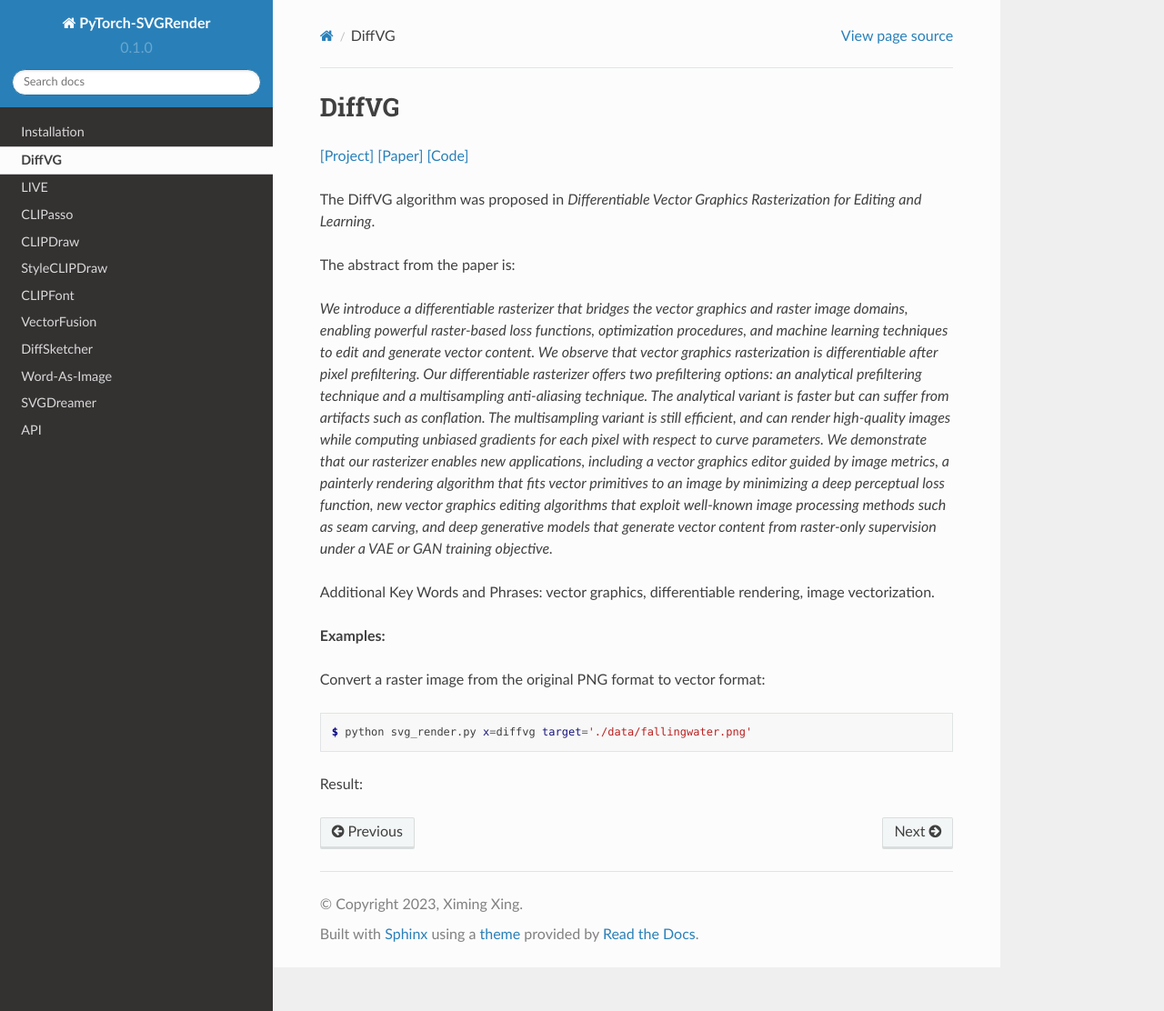
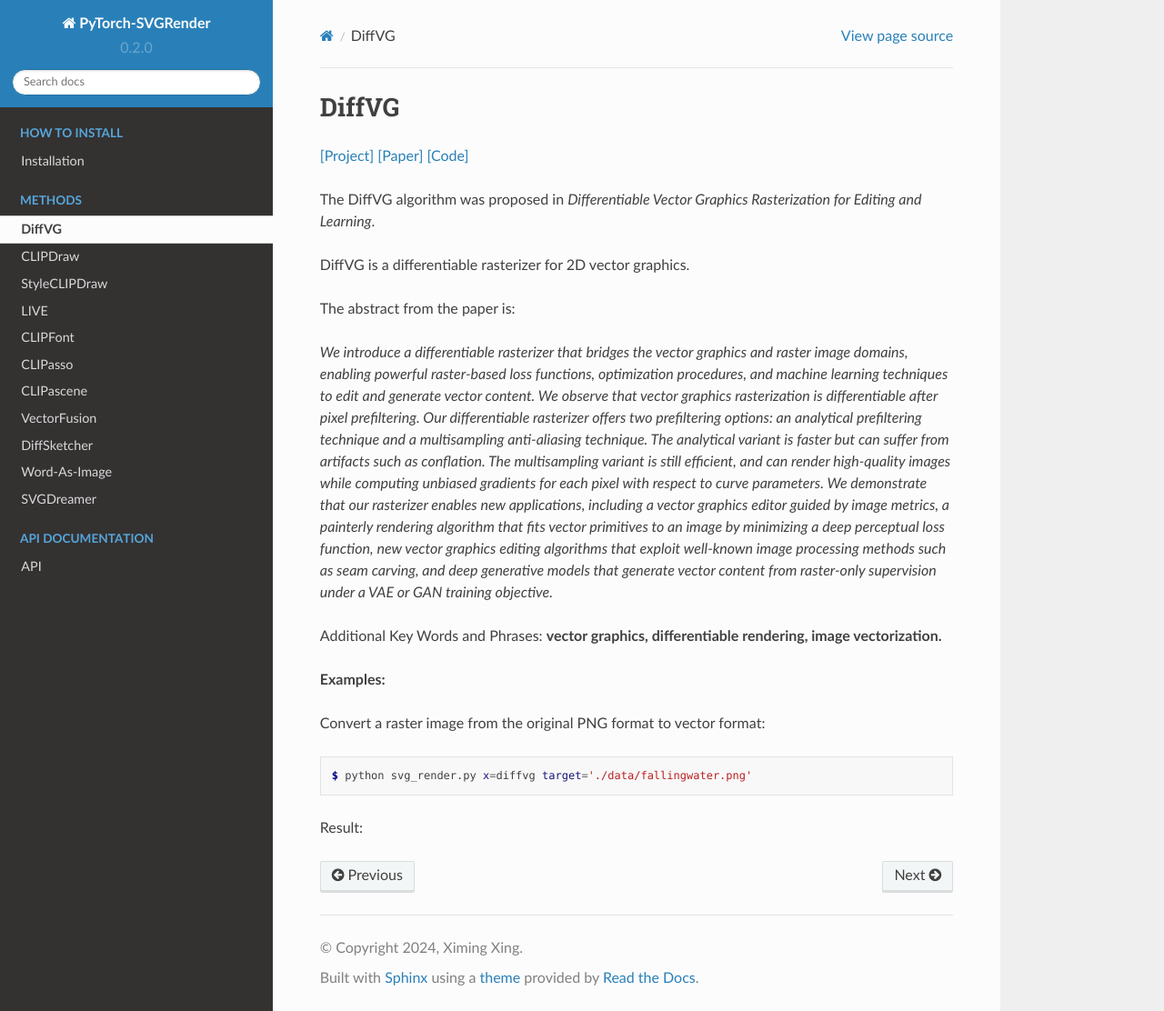
Before and after one commit to ximinng/PyTorch-SVGRender, a Sphinx documentation site: the page built from docs/source/diffvg.rst, in a window 1280 px wide and 1112 px high. Shown: the whole window at 91% size. Built offline with Sphinx 7.4.7 and the Read the Docs theme 2.0.0, drawn with Linux system fonts in a browser that asks for light colours.

```diff
--- a/docs/source/conf.py
+++ b/docs/source/conf.py
@@ -2,11 +2,11 @@
 
 # -- Project information
 project = 'PyTorch-SVGRender'
-copyright = '2023, Ximing Xing'
+copyright = '2024, Ximing Xing'
 author = 'XiMing Xing, Juncheng Hu et al.'
 
-release = '0.1'
-version = '0.1.0'
+release = '1.0'
+version = '0.2.0'
 
 # -- General configuration
 extensions = [
--- a/docs/source/diffvg.rst
+++ b/docs/source/diffvg.rst
@@ -7,11 +7,13 @@ DiffVG
 
 The DiffVG algorithm was proposed in *Differentiable Vector Graphics Rasterization for Editing and Learning*.
 
+DiffVG is a differentiable rasterizer for 2D vector graphics.
+
 The abstract from the paper is:
 
 `We introduce a differentiable rasterizer that bridges the vector graphics and raster image domains, enabling powerful raster-based loss functions, optimization procedures, and machine learning techniques to edit and generate vector content. We observe that vector graphics rasterization is differentiable after pixel prefiltering. Our differentiable rasterizer offers two prefiltering options: an analytical prefiltering technique and a multisampling anti-aliasing technique. The analytical variant is faster but can suffer from artifacts such as conflation. The multisampling variant is still efficient, and can render high-quality images while computing unbiased gradients for each pixel with respect to curve parameters. We demonstrate that our rasterizer enables new applications, including a vector graphics editor guided by image metrics, a painterly rendering algorithm that fits vector primitives to an image by minimizing a deep perceptual loss function, new vector graphics editing algorithms that exploit well-known image processing methods such as seam carving, and deep generative models that generate vector content from raster-only supervision under a VAE or GAN training objective.`
 
-Additional Key Words and Phrases: vector graphics, differentiable rendering, image vectorization.
+Additional Key Words and Phrases: **vector graphics, differentiable rendering, image vectorization.**
 
 **Examples:**
 
```
Also changed, not shown: docs/source/index.rst (+54 -18 lines), docs/source/install.rst (+12 -0 lines).
